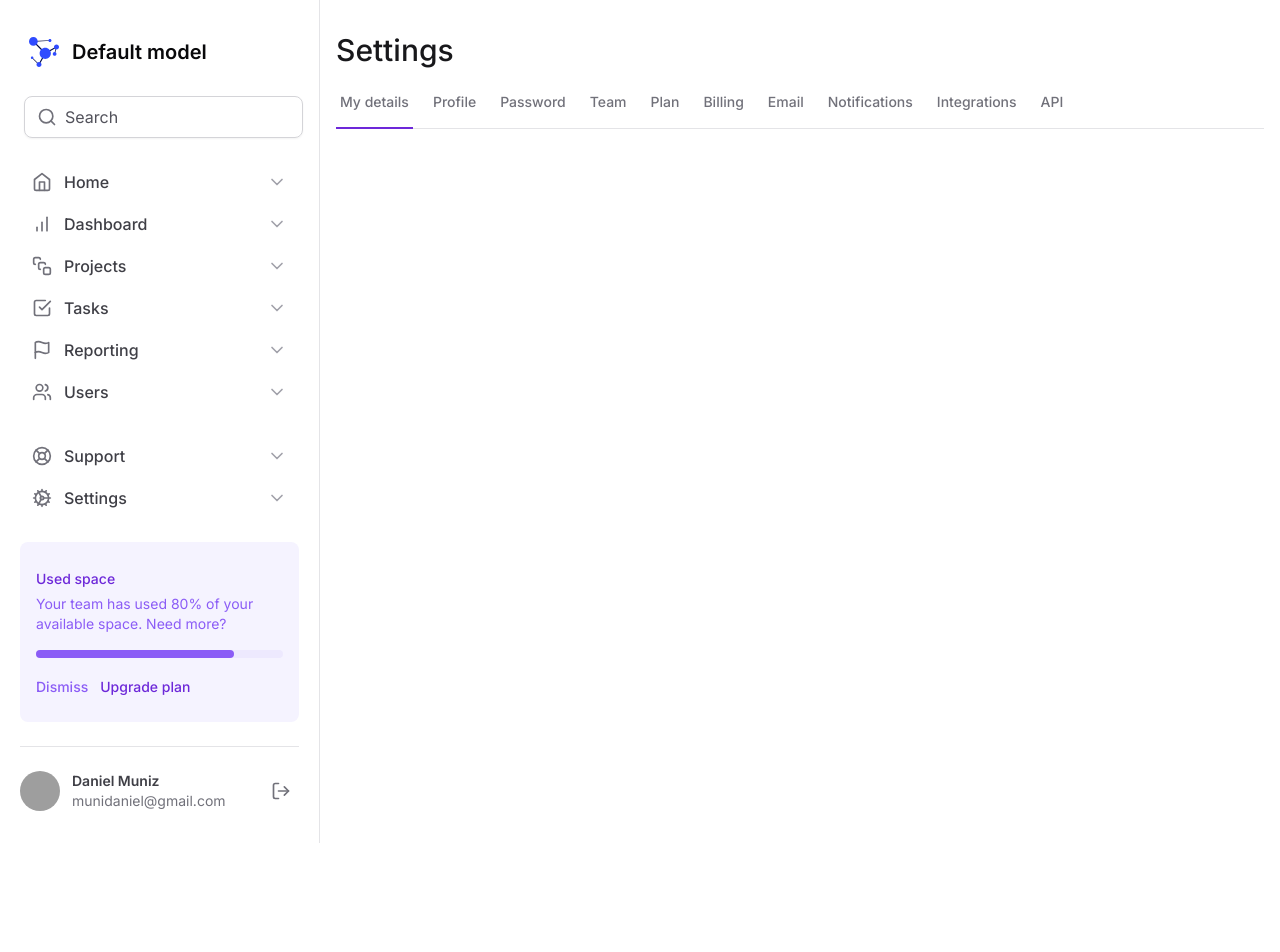
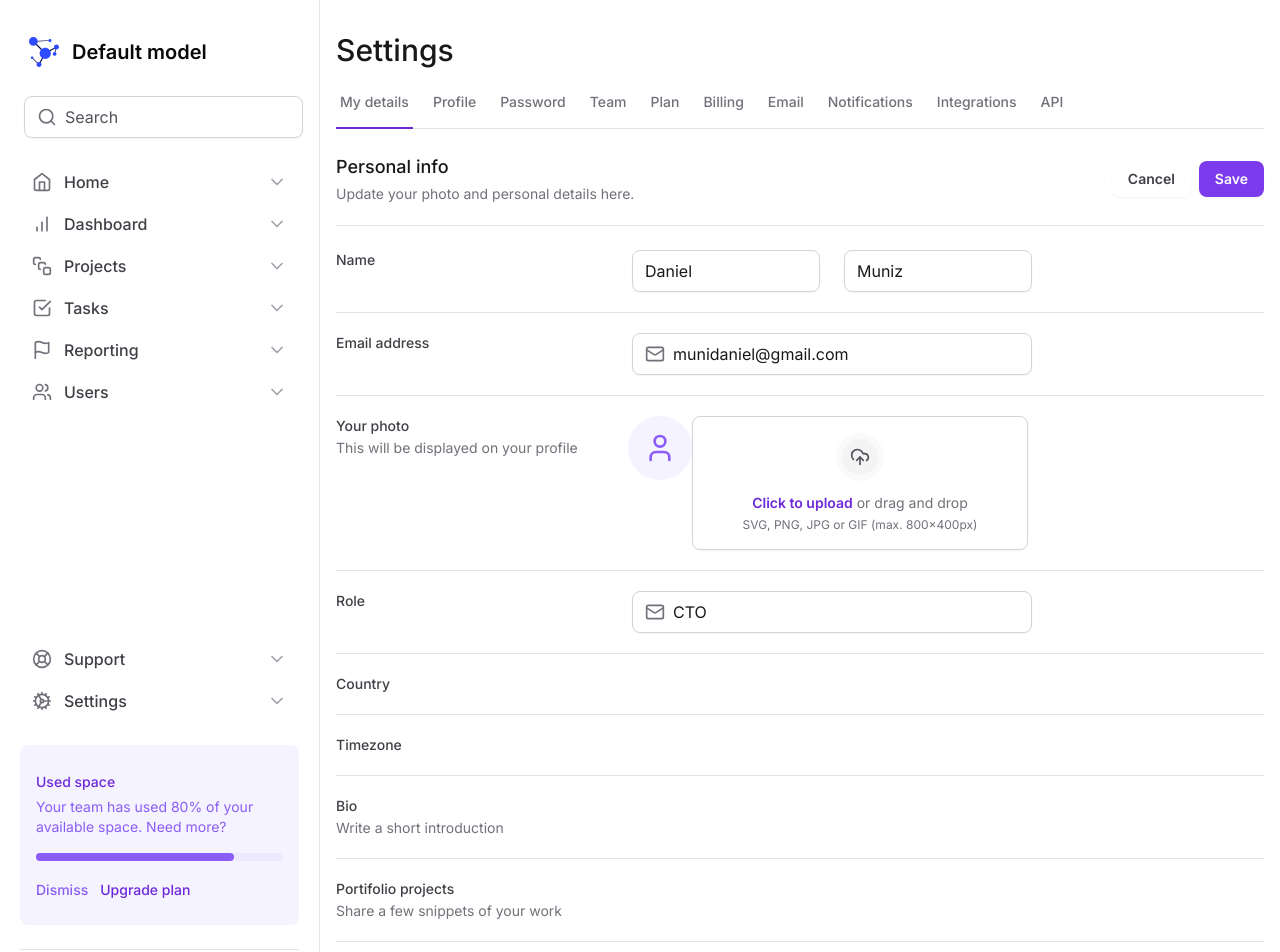
Before and after one commit to danielllmuniz/tailwind-theme, a Next.js app: page / in a window 1280 px wide. Shown: the top 952 px of the page. Before the commit the page ends 843 px from the top, so only its background shows below. Built offline with nearby package versions, Linux system fonts and the light colour scheme; grey boxes are pictures that could not be loaded.

Commit message:
upload avatar

```diff
--- a/package.json
+++ b/package.json
@@ -16,6 +16,7 @@
     "autoprefixer": "10.4.15",
     "eslint": "8.47.0",
     "eslint-config-next": "13.4.19",
+    "framer-motion": "^10.16.1",
     "lucide-react": "^0.269.0",
     "next": "13.4.19",
     "postcss": "8.4.28",
--- a/src/app/components/Input.tsx
+++ b/src/app/components/Input.tsx
@@ -2,13 +2,13 @@
 
 type InputPrefixProps = ComponentProps<`div`>
 
-export function InputPrefix(props: InputPrefixProps) {
+export function Prefix(props: InputPrefixProps) {
   return <div {...props}></div>
 }
 
 type inputControlProps = ComponentProps<`input`>
 
-export function InputControl(props: inputControlProps) {
+export function Control(props: inputControlProps) {
   return (
     <input
       className="flex-1 border-0 bg-transparent p-0 text-zinc-900 placeholder-zinc-600"
@@ -19,7 +19,7 @@
 
 export type InputRootProps = ComponentProps<'div'>
 
-export function InputRoot(props: InputRootProps) {
+export function Root(props: InputRootProps) {
   return (
     <div
       className=" mx-1  flex w-full items-center gap-2 rounded-lg border border-zinc-300 px-3 py-2 shadow-sm"
--- a/src/app/components/SettingsTabs/TabItem.tsx
+++ b/src/app/components/SettingsTabs/TabItem.tsx
@@ -1,6 +1,8 @@
 'use client'
 
 import * as Tabs from '@radix-ui/react-tabs'
+
+import { motion } from 'framer-motion'
 
 export interface TabItemProps {
   value: string
@@ -17,7 +19,10 @@
       <span>{title}</span>
 
       {isSelected && (
-        <div className="absolute -bottom-px left-0 right-0 h-0.5 bg-violet-700" />
+        <motion.div
+          layoutId="activeTab"
+          className="absolute -bottom-px left-0 right-0 h-0.5 bg-violet-700"
+        />
       )}
     </Tabs.Trigger>
   )
--- a/src/app/components/Sidebar/index.tsx
+++ b/src/app/components/Sidebar/index.tsx
@@ -13,18 +13,18 @@
 import { NavItem } from './NavItem'
 import { UsedSpaceWidget } from './UsedSpaceWidget'
 import { Profile } from './Profile'
-import { InputControl, InputPrefix, InputRoot } from '../Input'
+import * as Input from '../Input'
 
 export function Sidebar() {
   return (
     <aside className="flex flex-col gap-6 border-r border-zinc-200 px-5 py-8">
       <Logo />
-      <InputRoot>
-        <InputPrefix>
+      <Input.Root>
+        <Input.Prefix>
           <Search className="h-5 w-5 text-zinc-500" />
-        </InputPrefix>
-        <InputControl placeholder="Search" />
-      </InputRoot>
+        </Input.Prefix>
+        <Input.Control placeholder="Search" />
+      </Input.Root>
       <nav className="space-y-0.5">
         <NavItem title="Home" icon={Home} />
         <NavItem title="Dashboard" icon={BarChart} />
--- a/src/app/page.tsx
+++ b/src/app/page.tsx
@@ -1,4 +1,6 @@
 import SettingsTabs from './components/SettingsTabs'
+import * as Input from './components/Input'
+import { Mail, UploadCloud, User } from 'lucide-react'
 
 export default function Home() {
   return (
@@ -6,6 +8,179 @@
       <h1 className="text-3xl font-medium text-zinc-900">Settings</h1>
 
       <SettingsTabs />
+
+      <div className="mt-6 flex flex-col">
+        <div className="flex items-center justify-between border-b border-zinc-200 pb-5">
+          <div className="space-y-1">
+            <h2 className="text-lg font-medium text-zinc-900">Personal info</h2>
+            <span className="text-sm text-zinc-500">
+              Update your photo and personal details here.
+            </span>
+          </div>
+          <div className="flex items-center gap-2">
+            <button
+              type="button"
+              className="rounded-lg border-zinc-300 px-4 py-2 text-sm font-semibold text-zinc-700 shadow-sm hover:bg-zinc-50"
+            >
+              Cancel
+            </button>
+            <button
+              type="submit"
+              form="settings"
+              className="rounded-lg bg-violet-600 px-4 py-2 text-sm font-semibold text-white shadow-sm hover:bg-violet-700"
+            >
+              Save
+            </button>
+          </div>
+        </div>
+        <form
+          id="settings"
+          action=""
+          className="mt-6 flex w-full flex-col gap-5 divide-y divide-zinc-200"
+        >
+          <div className="grid grid-cols-form gap-3">
+            <label
+              htmlFor="firstName"
+              className="text-sm font-medium text-zinc-700"
+            >
+              Name
+            </label>
+            <div className="grid grid-cols-2 gap-6">
+              <Input.Root>
+                <Input.Control id="firstName" defaultValue="Daniel" />
+              </Input.Root>
+              <Input.Root>
+                <Input.Control defaultValue="Muniz" />
+              </Input.Root>
+            </div>
+          </div>
+
+          <div className="grid grid-cols-form gap-3 pt-5">
+            <label
+              htmlFor="email"
+              className="text-sm font-medium text-zinc-700"
+            >
+              Email address
+            </label>
+            <Input.Root>
+              <Input.Prefix>
+                <Mail className="h-5 w-5 text-zinc-500" />
+              </Input.Prefix>
+              <Input.Control
+                id="email"
+                type="email"
+                defaultValue="munidaniel@gmail.com"
+              />
+            </Input.Root>
+          </div>
+
+          <div className="grid grid-cols-form gap-3 pt-5">
+            <label
+              htmlFor="email"
+              className="text-sm font-medium text-zinc-700"
+            >
+              Your photo
+              <span className="mt-0.5 block text-sm font-normal text-zinc-500">
+                This will be displayed on your profile
+              </span>
+            </label>
+            <div className="gap5 flex items-start">
+              <div className="flex h-16 w-16 items-center justify-center rounded-full bg-violet-50">
+                <User className="h-8 w-8 text-violet-500" />
+              </div>
+              <label
+                htmlFor="photo"
+                className="hover:ng-violet-50 group flex flex-1 cursor-pointer flex-col items-center gap-3 rounded-lg border border-zinc-300 px-6 py-4 text-center text-zinc-500 shadow-sm hover:border-violet-25 hover:text-violet-500"
+              >
+                <div className="rounded-full border-6 border-zinc-50 bg-zinc-100 p-2 group-hover:border-violet-50 group-hover:bg-violet-100">
+                  <UploadCloud className="h-5 w-5 text-zinc-600 group-hover:to-violet-600" />
+                </div>
+
+                <div className="flex flex-col items-center gap-1">
+                  <span className="text-sm">
+                    <span className="font-semibold text-violet-700">
+                      Click to upload
+                    </span>{' '}
+                    or drag and drop
+                  </span>
+                  <span className="text-xs">
+                    SVG, PNG, JPG or GIF (max. 800x400px)
+                  </span>
+                </div>
+              </label>
+
+              <input type="file" className="sr-only" id="photo" />
+            </div>
+          </div>
+
+          <div className="grid grid-cols-form gap-3 pt-5">
+            <label htmlFor="role" className="text-sm font-medium text-zinc-700">
+              Role
+            </label>
+            <Input.Root>
+              <Input.Prefix>
+                <Mail className="h-5 w-5 text-zinc-500" />
+              </Input.Prefix>
+              <Input.Control id="role" defaultValue="CTO" />
+            </Input.Root>
+          </div>
+
+          <div className="grid grid-cols-form gap-3 pt-5">
+            <label
+              htmlFor="country"
+              className="text-sm font-medium text-zinc-700"
+            >
+              Country
+            </label>
+            <div></div>
+          </div>
+
+          <div className="grid grid-cols-form gap-3 pt-5">
+            <label
+              htmlFor="timezone"
+              className="text-sm font-medium text-zinc-700"
+            >
+              Timezone
+            </label>
+            <div></div>
+          </div>
+
+          <div className="grid grid-cols-form gap-3 pt-5">
+            <label htmlFor="bio" className="text-sm font-medium text-zinc-700">
+              Bio
+              <span className="mt-0.5 block text-sm font-normal text-zinc-500">
+                Write a short introduction
+              </span>
+            </label>
+            <div></div>
+          </div>
+
+          <div className="grid grid-cols-form gap-3 pt-5">
+            <label htmlFor="bio" className="text-sm font-medium text-zinc-700">
+              Portifolio projects
+              <span className="mt-0.5 block text-sm font-normal text-zinc-500">
+                Share a few snippets of your work
+              </span>
+            </label>
+            <div></div>
+          </div>
+
+          <div className="flex items-center justify-end gap-2 pt-5">
+            <button
+              type="button"
+              className="rounded-lg border-zinc-300 px-4 py-2 text-sm font-semibold text-zinc-700 shadow-sm hover:bg-zinc-50"
+            >
+              Cancel
+            </button>
+            <button
+              type="submit"
+              className="rounded-lg bg-violet-600 px-4 py-2 text-sm font-semibold text-white shadow-sm hover:bg-violet-700"
+            >
+              Save
+            </button>
+          </div>
+        </form>
+      </div>
     </>
   )
 }
--- a/tailwind.config.ts
+++ b/tailwind.config.ts
@@ -11,12 +11,18 @@
       gridTemplateColumns: {
         app: 'minmax(18rem, 20rem) 1fr',
         profile: 'max-content 1fr min-content',
+        form: 'minmax(7.5rem, 17.5rem) minmax(25rem, 1fr) minmax(0, 15rem)',
+      },
+      borderWidth: {
+        6: '6px',
       },
       maxWidth: {
         app: '700px',
       },
       colors: {
-        daniel: '#1a202c',
+        violet: {
+          25: '#fcfaff',
+        },
       },
     },
   },
```
Also changed, not shown: 1 other file (tests, documents, lock files or other folders).
